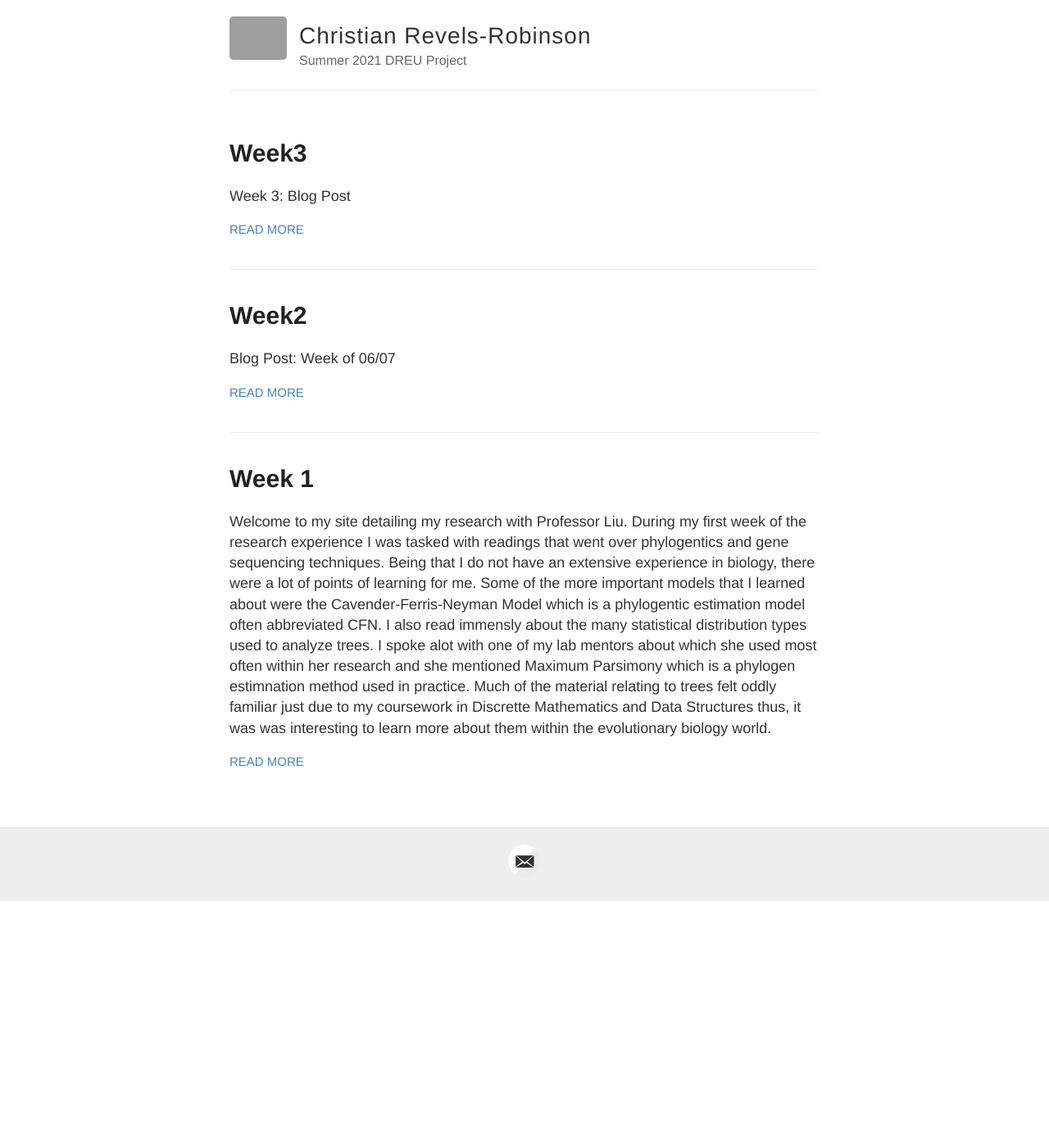
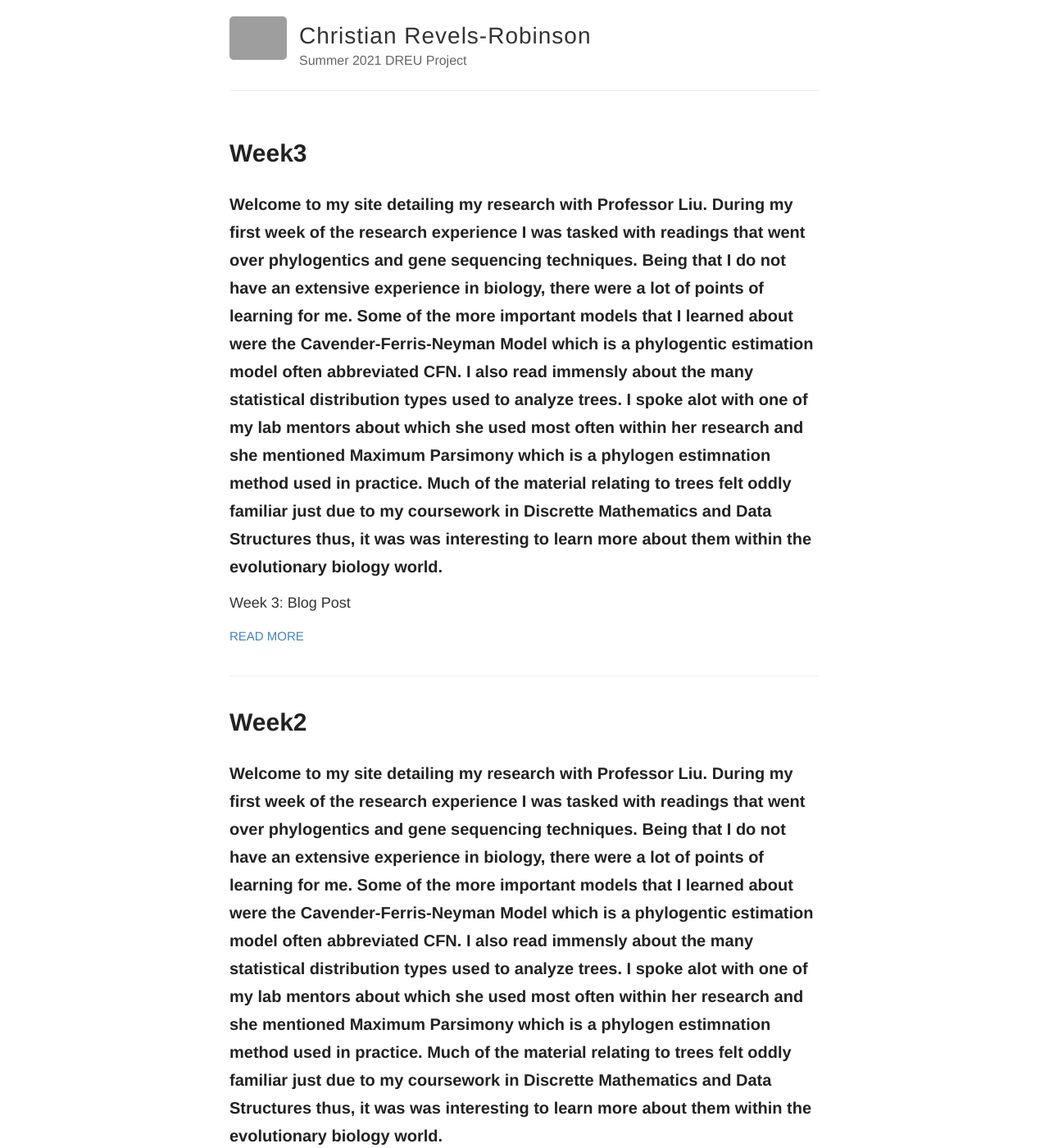
Before and after one commit to crevrobs21/crevrob21.github.io, a Jekyll site: the page built from blog.html, in a window 1280 px wide and 1400 px high. Shown: the whole window at 82% size. Built offline with Jekyll 4.4.1, drawn with Linux system fonts in a browser that asks for light colours; some of the changed text lies outside the part shown; grey boxes are pictures that could not be loaded.

Commit message:
Update blog.html

```diff
--- a/blog.html
+++ b/blog.html
@@ -7,6 +7,7 @@ layout: default
     <article class="post">
 
       <h1><a href="{{ site.baseurl }}{{ post.url }}">{{ post.title }}</a></h1>
+      <h3> Welcome to my site detailing my research with Professor Liu. During my first week of the research experience I was tasked with readings that went over phylogentics and gene sequencing techniques. Being that I do not have an extensive experience in biology, there were a lot of points of learning for me. Some of the more important models that I learned about were the Cavender-Ferris-Neyman Model which is a phylogentic estimation model often abbreviated CFN. I also read immensly about the many statistical distribution types used to analyze trees. I spoke alot with one of my lab mentors about which she used most often within her research and she mentioned Maximum Parsimony which is a phylogen estimnation method used in practice. Much of the material relating to trees felt oddly familiar just due to my coursework in Discrette Mathematics and Data Structures thus, it was was interesting to learn more about them within the evolutionary biology world.</h3>
 
       <div class="entry">
         {{ post.excerpt }}
```
